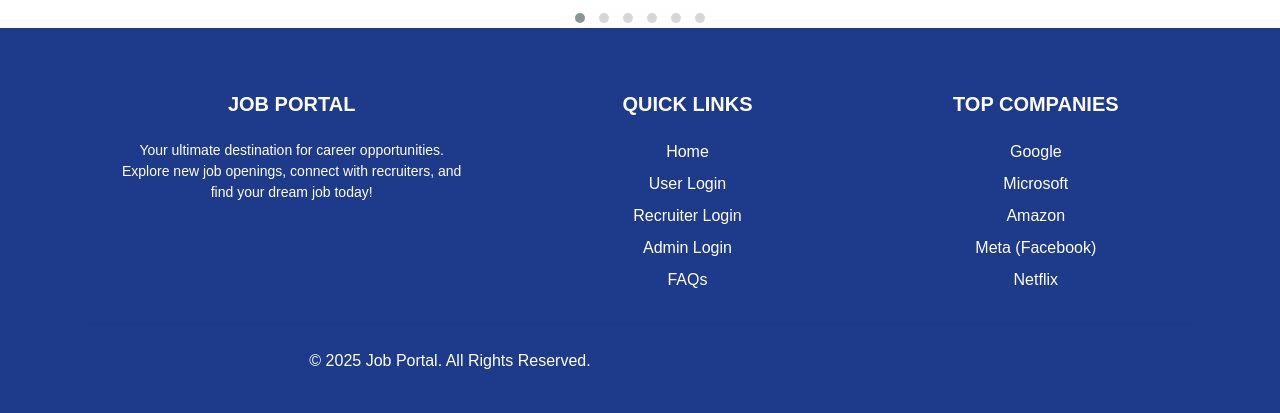
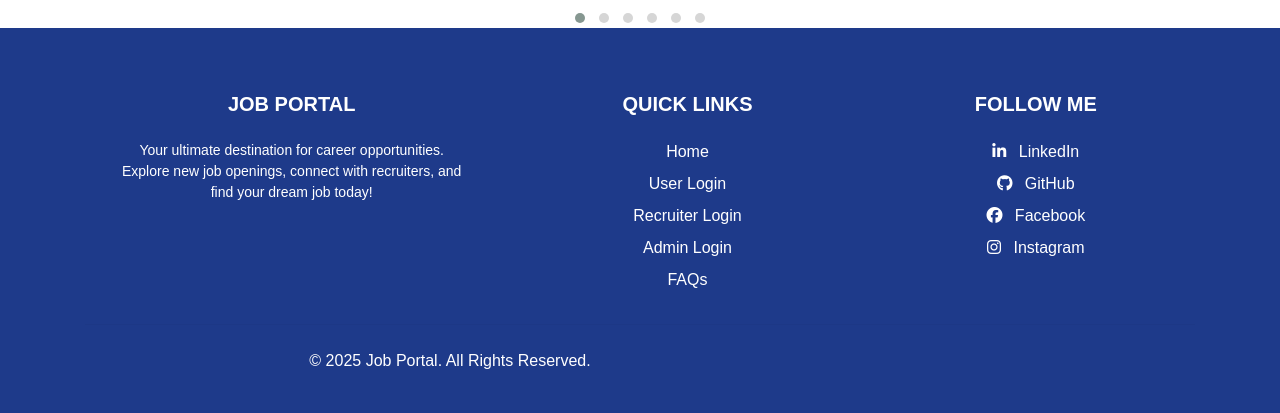
Before and after one commit to asad456734asad-png/job-portal, a Django app: page / in a window 1280 px wide. Shown: the part 1731-2144 px from the top of the page. Run offline with Django 5.2, Linux system fonts and the light colour scheme; some libraries are stand-ins or nearby versions.

Commit message:
removed top compaines section & including social media links.html
i include social media links,so whenever user click on links our profile page will be open

```diff
--- a/job/templates/footer.html
+++ b/job/templates/footer.html
@@ -74,15 +74,14 @@
                 </ul>
             </div>
 
-            <!-- Top Companies -->
+            <!-- Social Media (Vertical) -->
             <div class="col-md-4 col-lg-3 col-xl-3 mx-auto mt-3">
-                <h5 class="text-uppercase fw-bold mb-4">Top Companies</h5>
+                <h5 class="text-uppercase fw-bold mb-4">Follow Me</h5>
                 <ul class="list-unstyled">
-                    <li><span class="d-block mb-2">Google</span></li>
-                    <li><span class="d-block mb-2">Microsoft</span></li>
-                    <li><span class="d-block mb-2">Amazon</span></li>
-                    <li><span class="d-block mb-2">Meta (Facebook)</span></li>
-                    <li><span class="d-block">Netflix</span></li>
+                    <li><a href="https://www.linkedin.com/in/aqsa-profile/" target="_blank" class="text-white text-decoration-none d-block mb-2 hover-opacity"><i class="fab fa-linkedin mr-2"></i> LinkedIn</a></li>
+                    <li><a href="https://github.com/your-github-username" target="_blank" class="text-white text-decoration-none d-block mb-2 hover-opacity"><i class="fab fa-github mr-2"></i> GitHub</a></li>
+                    <li><a href="https://facebook.com/your-facebook-username" target="_blank" class="text-white text-decoration-none d-block mb-2 hover-opacity"><i class="fab fa-facebook mr-2"></i> Facebook</a></li>
+                    <li><a href="https://instagram.com/your-instagram-username" target="_blank" class="text-white text-decoration-none d-block hover-opacity"><i class="fab fa-instagram mr-2"></i> Instagram</a></li>
                 </ul>
             </div>
 
```
